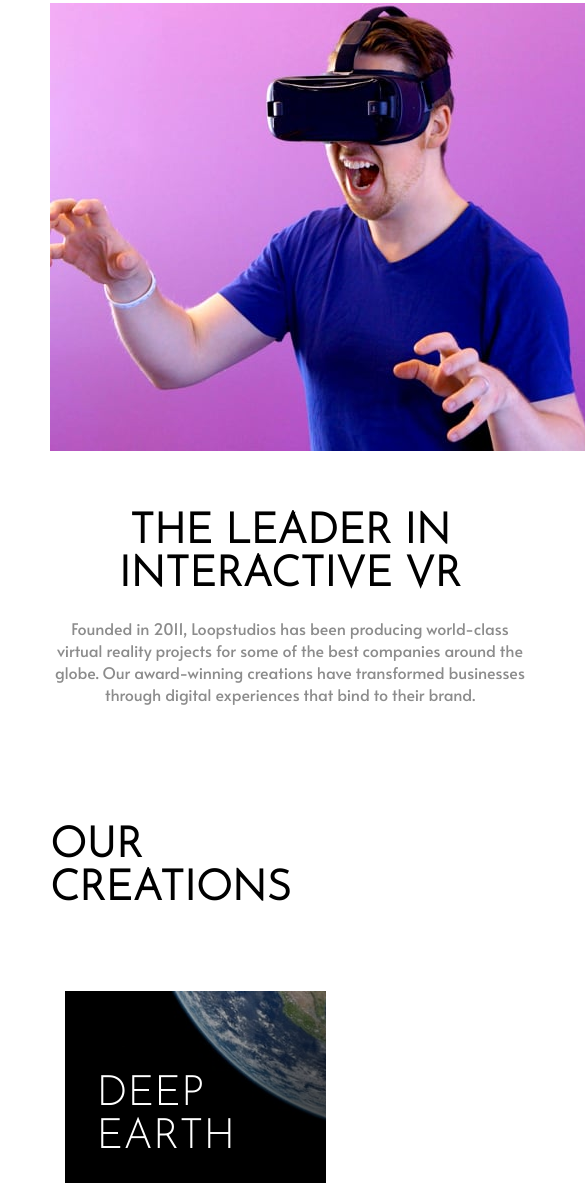
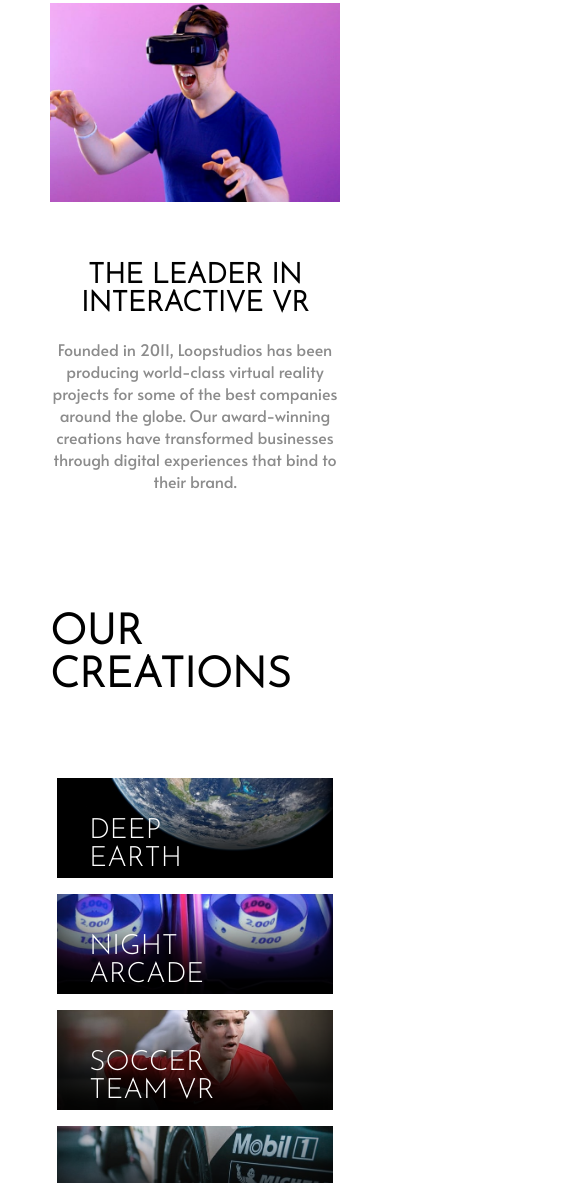
Before and after one commit to JacobMarshall0/FrontendMentor, a plain HTML site: page loopstudios-landing-page-main/index.html in a window 390 px wide. Shown: the part 817-2000 px from the top of the page, 585 px wide, since content can reach past the window. Drawn offline with Linux system fonts and the light colour scheme.

Commit message:
Fixed responsiveness

```diff
--- a/loopstudios-landing-page-main/index.html
+++ b/loopstudios-landing-page-main/index.html
@@ -86,6 +86,7 @@
                 <div class="footer-logo">
                     <img src="./resources/images/logo.svg" alt="loopstudios icon">
                 </div>
+                <div class="footer-div">
                     <ul class="footer-links | padding-spacer-100">
                         <li class="footer-links-item"><a href="" class="">About</a></li>
                         <li class="footer-links-item"><a href="" class="">Careers</a></li>
@@ -93,6 +94,7 @@
                         <li class="footer-links-item"><a href="" class="">Products</a></li>
                         <li class="footer-links-item"><a href="" class="">Support</a></li>
                     </ul>
+                </div>
             </div>
             <div class="footer-content">
                 <ul class="icons">
--- a/loopstudios-landing-page-main/style.css
+++ b/loopstudios-landing-page-main/style.css
@@ -17,6 +17,7 @@
     --fs-800: 1.375rem;
     --fs-900: 1.5rem;
     --fs-1000: 1.75rem;
+    --fs-1250: 2.1875rem;
     --fs-1500: 2.625rem;
     --fs-1750: 3.0625rem;
     --fs-2000: 3.5rem;
@@ -27,6 +28,7 @@
 * {
     margin: 0;
     padding: 0;
+    box-sizing: border-box;
 }
 body {
     font-family: var(--ff-primary);
@@ -97,6 +99,10 @@ h1 {
 
 .subcontainer > .image {
     z-index: 2;
+}
+
+.image > img {
+    width: 20%;
 }
 
 #interactive-mobile {
@@ -257,9 +263,21 @@ footer {
         display: inline;
     }
 
+    .image > img {
+        width: 100%;
+    }
+
+    .interactive-text {
+        width: 100%;
+    }
+
+    .interactive-text > h1 {
+        font-size: var(--fs-1000);
+    }
+
     .tagline {
         width: 80%;
-        font-size: var(--fs-1750);
+        font-size: var(--fs-1250);
     }
 
     #interactive-desktop {
@@ -296,11 +314,20 @@ footer {
         display: flex;
         flex-direction: column;
         align-items: center;
+        gap: 1rem;
     }
 
     .card {
-        width: 90%;
-        height: 200px;
+        width: 95%;
+        height: 100px;
+        box-shadow: inset 0 -50px 50px black;
+
+    }
+
+    .card-content {
+        font-size: var(--fs-1000);
+        width: 60%;
+        padding-bottom: 5px;
     }
 
     #deep-earth {background-image: url(./resources/images/mobile/image-deep-earth.jpg);}
@@ -322,12 +349,26 @@ footer {
     }
 
     .footer-links {
+        width: 100%;
         flex-direction: column;
         text-align: center;
     }
 
+    .footer-content {
+        width: 40%;
+    }
+
     .icons {
         margin-top: 40px;
+    }
+
+    .footer-div {
+        display: flex;
+        justify-content: center;
+    }
+
+    .copyrights {
+        text-align: center;
     }
 }
 
```
Also changed, not shown: loopstudios-landing-page-main/README.md. Lines whose indentation alone changed are shown as unchanged.
